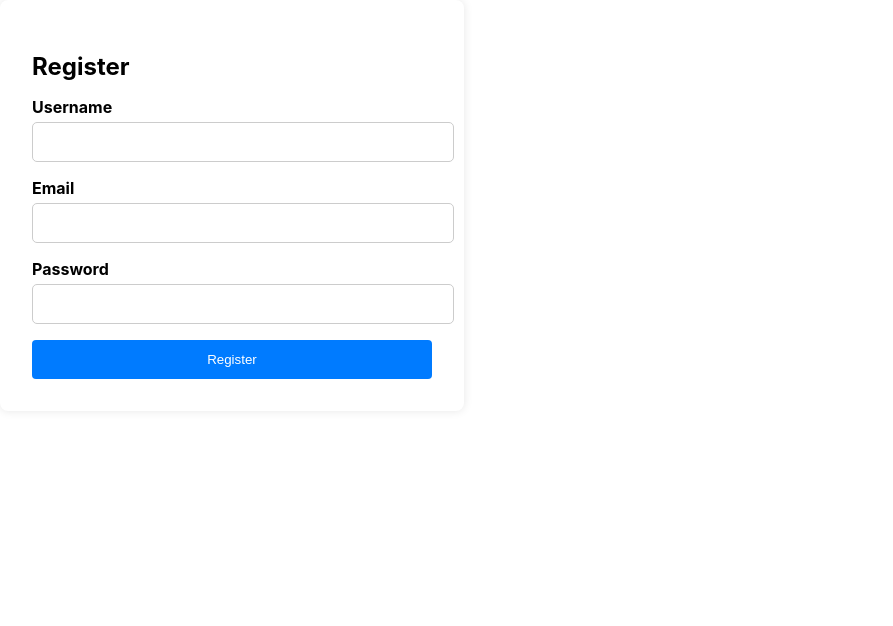
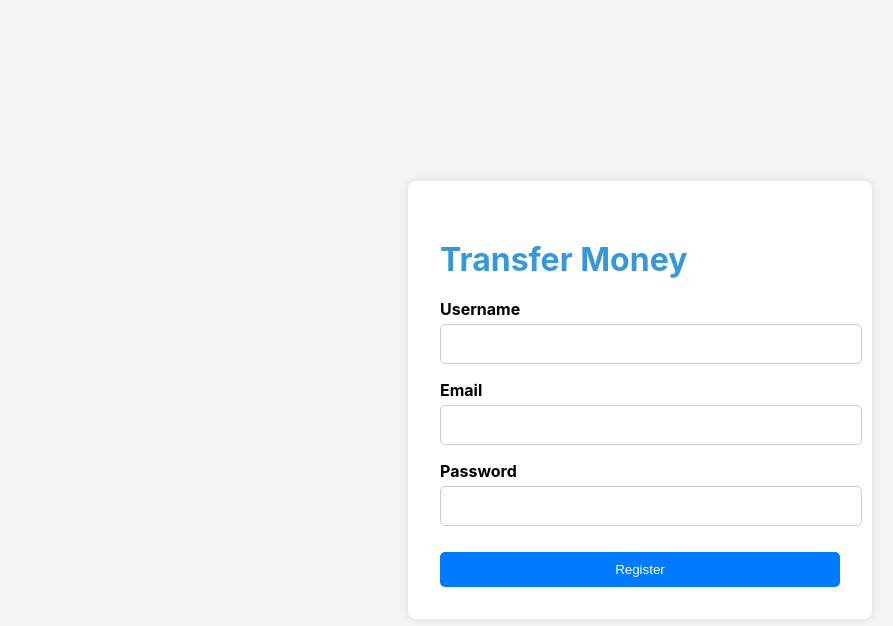
Before and after one commit to Elena-Nidelcu/banking-front, a React (Create React App) app: page /login in a window 1280 px wide. Shown: the top 626 px of the page, without its empty margins (0-893 px from the left). Built offline with nearby package versions, Linux system fonts and the light colour scheme.

Commit message:
style register page

```diff
--- a/src/pages/LoginRegistration/LoginRegistration.css
+++ b/src/pages/LoginRegistration/LoginRegistration.css
@@ -1,5 +1,5 @@
 /* src/pages/LoginRegistration/LoginRegistration.css */
-.login-registration-container {
+.registration-container {
     display: flex;
     justify-content: center;
     align-items: center;
@@ -14,6 +14,13 @@
     box-shadow: 0 0 10px rgba(0,0,0,0.1);
     max-width: 400px;
     width: 100%;
+  }
+
+  .register-title {
+    font-size: 2rem;
+    font-weight: bold;
+    color: #3498db;
+    margin-bottom: 20px;
   }
 
   h2 {
@@ -34,19 +41,20 @@
     border-radius: 4px;
   }
 
-  button {
+  .btn {
+    padding: 10px;
+    background-color: #007bff; /* Primary blue button color */
+    color: white;
+    border: none;
+    border-radius: 5px;
+    cursor: pointer;
+    margin-top: 10px;
     width: 100%;
-    padding: 0.75rem;
-    background-color: #007bff;
-    border: none;
-    color: white;
-    border-radius: 4px;
-    cursor: pointer;
   }
 
-  button:hover {
+  /* .btn:hover {
     background-color: #0056b3;
-  }
+  } */
 
   .toggle-button {
     margin-top: 1rem;
--- a/src/pages/LoginRegistration/LoginRegistration.js
+++ b/src/pages/LoginRegistration/LoginRegistration.js
@@ -23,7 +23,7 @@
   return (
     <div className="registration-container">
       <div className="form-container">
-        <h2>Register</h2>
+        <h2 className="transfer-title">Transfer Money</h2>
         <form onSubmit={handleSubmit}>
           <label htmlFor="username">Username</label>
           <input
@@ -52,7 +52,7 @@
             onChange={handleChange}
             required
           />
-          <button type="submit">Register</button>
+          <button type="submit" className="btn">Register</button>
         </form>
       </div>
     </div>
```
